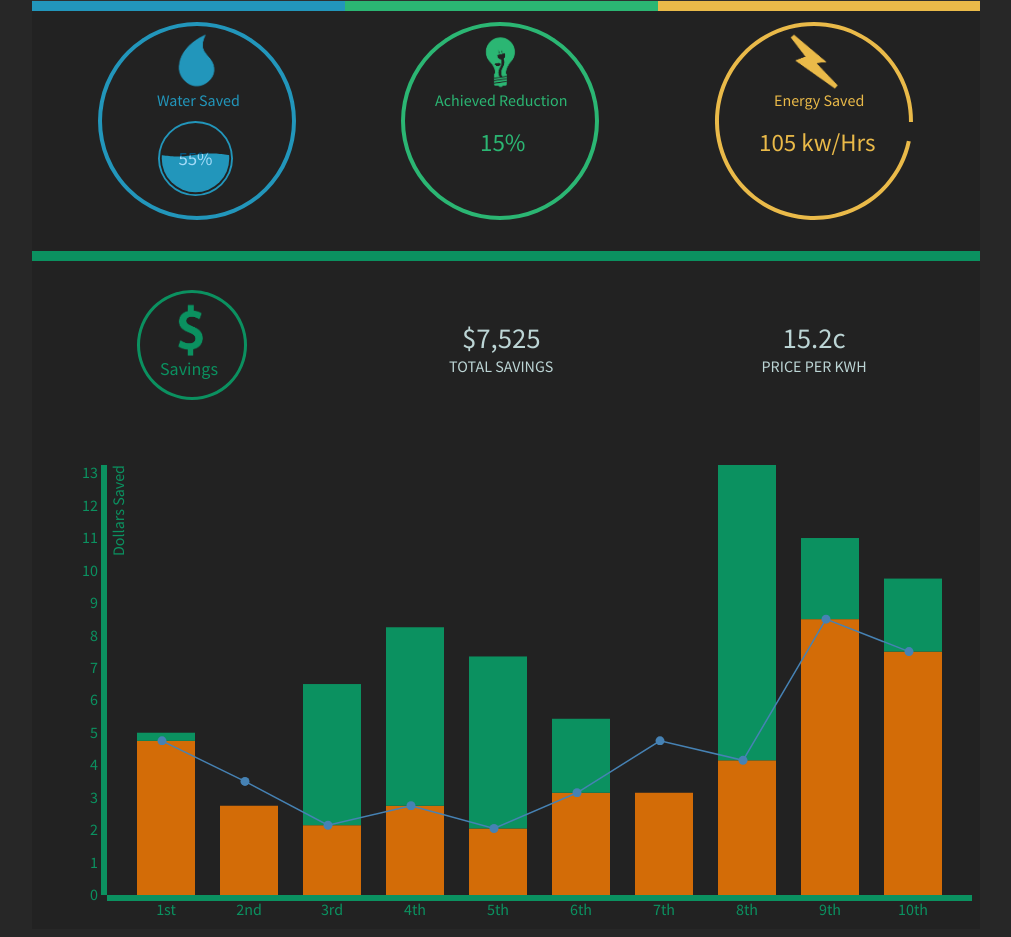
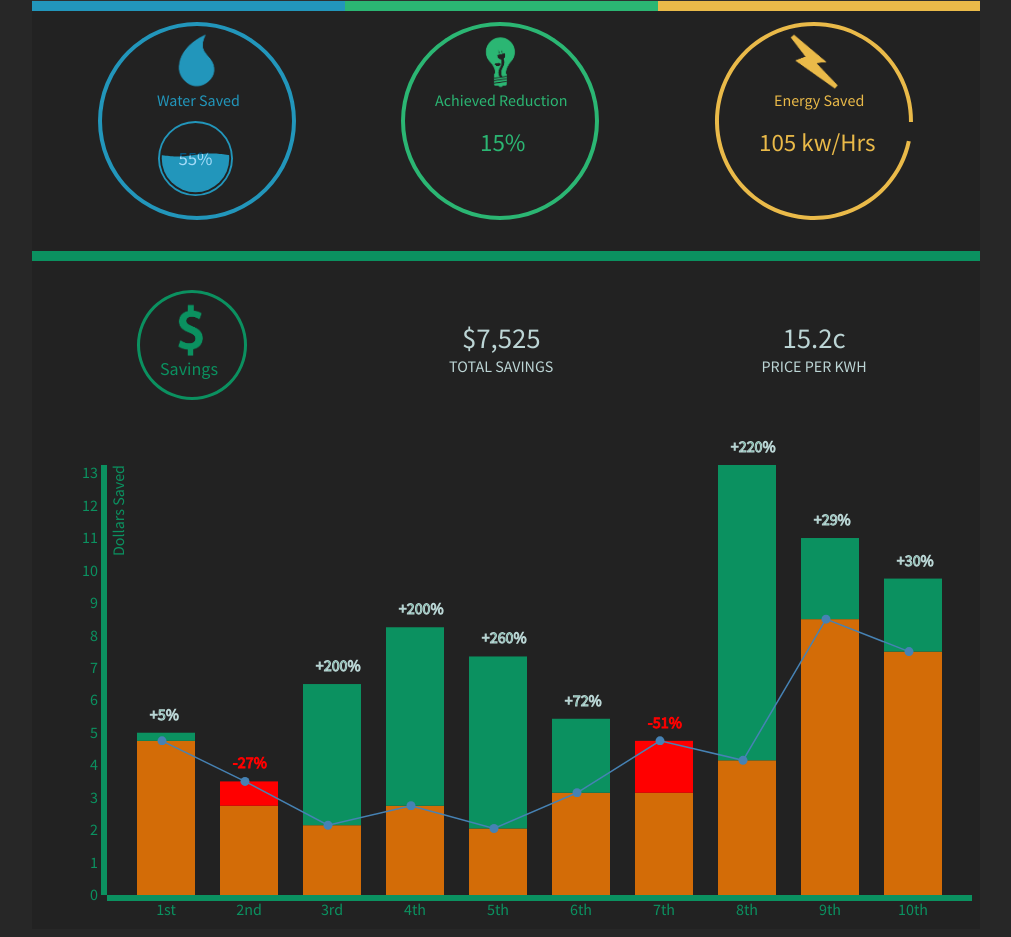
Before and after one commit to ComputrolsInc/cbw-dashexample, a website: page app/index.html in a window 1280 px wide. Shown: the part 725-1662 px from the top of the page, without its empty margins (134-1145 px from the left). Drawn offline with Linux system fonts and the light colour scheme.

Commit message:
styles - added percentage change to savings chart

```diff
--- a/app/scripts/saved.js
+++ b/app/scripts/saved.js
@@ -13,7 +13,7 @@
 
     var xAxis = d3.svg.axis()
         .scale(x)
-        .orient("bottom");
+        .orient('bottom');
 
     var yAxis = d3.svg.axis()
         .scale(y)
@@ -49,43 +49,49 @@
           .style("text-anchor", "end")
           .text("Dollars Saved");
 
-      var bars = svg.selectAll(".bar")
-          .data(data).enter();
+    var bars = svg.selectAll(".bar").data(data).enter();
 
-
-        bars.append("rect")
-          .attr("class", "bar")
-          .attr("x", function(d) { return x(d.day); })
-          .attr("width", x.rangeBand())
-          .attr("y", function(d) {
-            if(d.current < d.last) return y(d.current);
-
-            return y(d.last);
-            })
-          .attr("height", function(d) {
-            if(d.current < d.last){
-                return height - y(d.current);
-            } else {
-                return height - y(d.last);
-            }
+    bars.append('rect')
+        .attr('class', 'savings_svg--bar')
+        .attr('x', function(d){ return x(d.day); })
+        .attr('width', x.rangeBand())
+        .attr('y', function(d){ return d.current < d.last ? y(d.current) : y(d.last); })
+        .attr('height', function(d){
+            return d.current < d.last ? height - y(d.current) : height - y(d.last);
         });
 
-        bars.append('rect')
-            .attr('class', 'bar-savings')
+    var efficiency = bars.append('g').attr('class', 'savings_svg--efficiency');
+    efficiency.append('rect')
+            .attr('class', function (d){
+                return d.current < d.last ? 'efficiency_bar bad' : 'efficiency_bar good';
+            })
             .attr('x', function (d) { return x(d.day) })
             .attr('width', x.rangeBand())
             .attr('y', function (d) {
-                if(d.current < d.last) return 0;
-
-                return y(d.current);
+                return d.current < d.last ? y(d.last) : y(d.current);
             })
             .attr('height', function (d){
-                if(d.current < d.last) return 0;
+                return d.current < d.last ? height - y(d.last - d.current) :
+                    height - y(d.current - d.last);
+            });
 
-                return height - y(d.current - d.last);
+    efficiency.append('text')
+            .attr('class', function (d){
+                return d.current < d.last ? 'efficiency_label bad' : 'efficiency_label good'
             })
-            .attr('fill', function (d){
-                return d.current < d.last ? 'red' : '#0b9160'
+            .attr('x', function (d){ return x(d.day) })
+            .attr('y', function (d){
+                return d.current < d.last ? y(d.last + 0.75) : y(d.current + 0.75);
+            })
+            .attr('dy', ".71em")
+            .attr('dx', function (d){
+                // Center the percentages
+                return x.rangeBand() * 0.22;
+            })
+            .text(function (d) {
+                var decimals = d.current < d.last ? (d.last-d.current) / d.current : (d.current-d.last) / d.last;
+                var change = d.current < d.last ? '-' : '+';
+                return change + Math.round(decimals.toPrecision(2) * 100) + '%';
             });
 
     // Line draw
@@ -101,8 +107,5 @@
         .attr('marker-start', 'url(#markerCircle)')
         .attr('marker-mid', 'url(#markerCircle)')
         .attr('marker-end', 'url(#markerCircle)');
-
-
-
     });
 })();
--- a/app/styles/main.scss
+++ b/app/styles/main.scss
@@ -350,8 +350,30 @@ main.dash {
             fill: $color-green-money;
         }
 
-        .bar {
+        .savings_svg--bar {
             fill: $color-orange-marker;
         }
+
+        .savings_svg--efficiency {
+            .efficiency_bar.good,
+            .efficiency_label.good {
+                fill: $color-green-money;
+            }
+
+            .efficiency_bar.bad,
+            .efficiency_label.bad {
+                fill: red;
+            }
+
+            .efficiency_label.bad {
+                stroke: red;
+            }
+
+            .efficiency_label {
+                stroke: $color-white-secondary;
+            }
+        }
+
+
     }
 }
```
Also changed, not shown: app/styles/main.css. Lines whose indentation alone changed are shown as unchanged.
